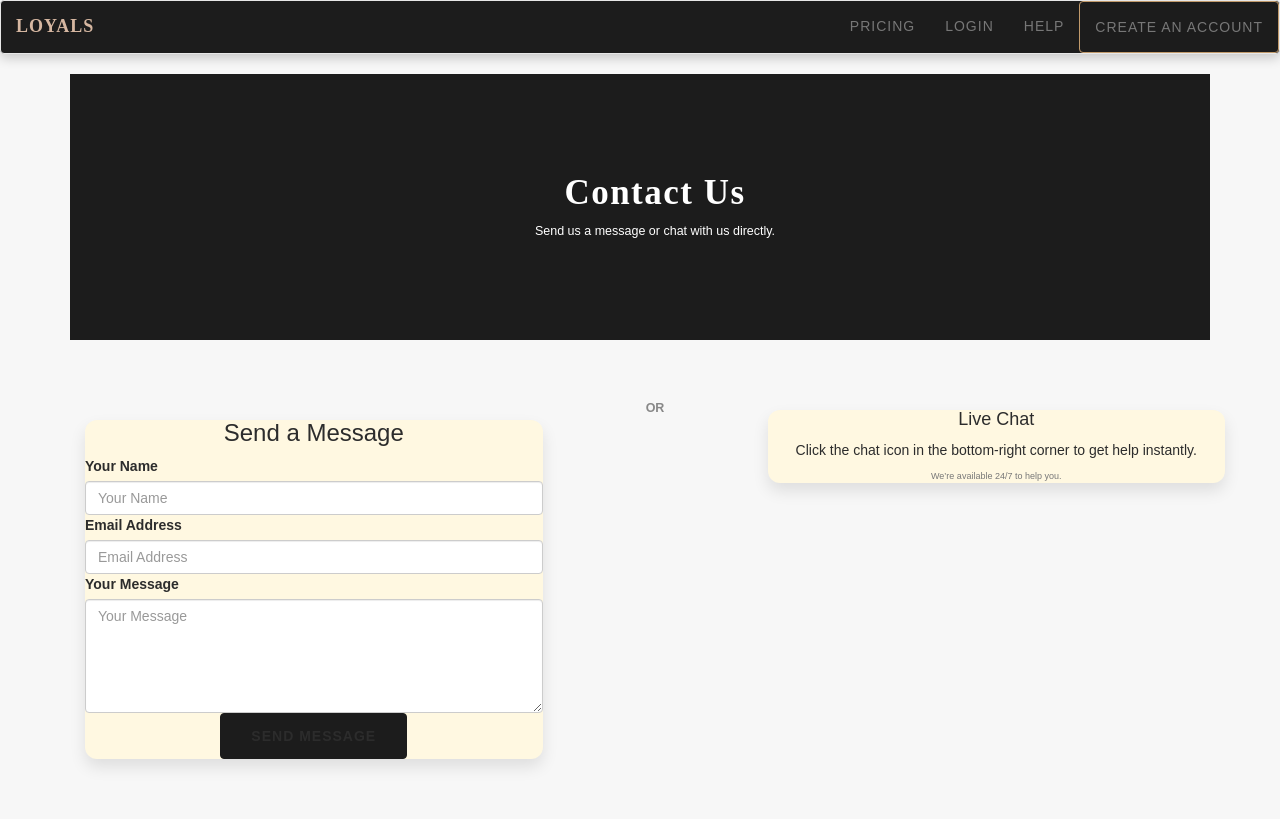
After one commit to dudebot05/CS-480-680-Rewards_and_scheduling, a Flask app: page /contact in a window 1280 px wide. The commit adds this page. Run offline with Flask 3, Linux system fonts and the light colour scheme; parts of the project's set-up code (start-up, migrations or seed data) failed here and were passed over; some libraries are stand-ins or nearby versions.

Commit message:
contact page created

```diff
--- a/app/routes/dashboard.py
+++ b/app/routes/dashboard.py
@@ -8,6 +8,7 @@ from .. import db
 from app.models.rewards import RewardTransaction
 from app.static.edit import EditForm
 from app.static.rewards import RewardsForm
+from app.static.forms.contact import ContactForm
 from app.static.pricing import PriceForm
 from . import main
 from flask import flash, render_template, redirect, url_for, request
@@ -161,3 +162,13 @@ def pricing():
 @main.route('/')
 def index():
     return render_template('index.html')
+
+@main.route('/contact', methods=['GET', 'POST'])
+def contact():
+    form = ContactForm()
+    if form.validate_on_submit():
+        # You can handle the form submission here (e.g., send email or save to DB)
+        flash('Thanks for your message! We will get back to you shortly.')
+        return redirect(url_for('main.contact'))
+
+    return render_template('contact.html', form=form)
--- /dev/null
+++ b/app/static/css/contact.css
@@ -0,0 +1,88 @@
+body {
+  font-family: 'Poppins', sans-serif;
+  background-color: #F7F7F7;
+  color: #2C2C2C;
+}
+
+.contact-header {
+  background-color: #1C1C1C; /* Deep Charcoal */
+  color: white;
+  padding: 80px 0;
+}
+
+.contact-header h1 {
+  font-family: 'Playfair Display', serif;
+  font-size: 3.5rem;
+  font-weight: 700;
+  letter-spacing: 1.5px;
+}
+
+.contact-header p {
+  font-size: 1.25rem;
+  font-weight: 400;
+}
+
+.contact-wrapper {
+  padding: 60px 0;
+}
+
+.form-box,
+.chat-box {
+  background-color: #FFF8E1; /* Light Cream */
+  border-radius: 12px;
+  box-shadow: 0 8px 16px rgba(0, 0, 0, 0.1);
+  transition: transform 0.3s ease, box-shadow 0.3s ease;
+  height: 100%;
+}
+
+.form-box:hover,
+.chat-box:hover {
+  transform: translateY(-5px);
+  box-shadow: 0 12px 24px rgba(0, 0, 0, 0.15);
+}
+
+.or-divider {
+  font-size: 1.25rem;
+  font-weight: 600;
+  color: #888;
+}
+
+.btn-dark {
+  background-color: #1C1C1C;
+  border-color: #1C1C1C;
+  font-weight: 600;
+  padding: 12px 30px;
+  letter-spacing: 1px;
+  text-transform: uppercase;
+}
+
+.btn-dark:hover {
+  background-color: #C19A6B; /* Soft Gold */
+  color: #1C1C1C;
+}
+
+footer,
+.footer {
+  background-color: #1C1C1C;
+  color: white;
+  padding: 40px 0;
+  text-align: center;
+}
+
+footer p,
+.footer p {
+  font-size: 1rem;
+  letter-spacing: 1px;
+}
+
+/* Responsive Tweaks */
+@media (max-width: 768px) {
+  .or-divider {
+    display: none;
+  }
+
+  .form-box,
+  .chat-box {
+    margin-bottom: 30px;
+  }
+}
--- /dev/null
+++ b/app/static/forms/contact.py
@@ -0,0 +1,9 @@
+from flask_wtf import FlaskForm
+from wtforms import StringField, TextAreaField, SubmitField
+from wtforms.validators import DataRequired, Email, Length
+
+class ContactForm(FlaskForm):
+    name = StringField('Your Name', validators=[DataRequired(), Length(min=2, max=50)])
+    email = StringField('Email Address', validators=[DataRequired(), Email()])
+    message = TextAreaField('Your Message', validators=[DataRequired(), Length(min=10)])
+    submit = SubmitField('Send Message')
--- a/app/templates/base.html
+++ b/app/templates/base.html
@@ -53,15 +53,16 @@
         <span class="icon-bar"></span>
       </button>
       <!-- Brand -->
-      <a class="navbar-brand sidebartitle" href="#">Loyals</a>
+      <a class="navbar-brand sidebartitle" href="{{ url_for('main.index') }}">Loyals</a>
     </div>
 
     <!-- Collect the nav links for toggling -->
     <div class="collapse navbar-collapse" id="navbarNav">
       <ul class="nav navbar-nav navbar-right">
         <!-- nav-link is a custom class you can keep for styling -->
-        <li><a class="nav-link" href="pricing.html">Pricing</a></li>
+        <li><a class="nav-link" href="{{ url_for('main.pricing') }}">Pricing</a></li>
         <li><a class="nav-link" href="{{ url_for('auth.login') }}">Login</a></li>
+        <li><a class="nav-link" href="{{ url_for('main.contact') }}">Help</a></li>
         <!-- btn-outline-light is also a custom class in your CSS -->
         <li><a class="btn btn-outline-light" href="{{ url_for('auth.register') }}">Create an Account</a></li>
       </ul>
--- /dev/null
+++ b/app/templates/contact.html
@@ -0,0 +1,93 @@
+{% extends "base.html" %}
+{% import "bootstrap/wtf.html" as wtf %}
+
+{% block head %}
+  {{ super() }}
+  <link rel="stylesheet" href="{{ url_for('static', filename='css/contact.css') }}">
+{% endblock %}
+
+{% block title %}Contact Us{% endblock %}
+
+{% block page_content %}
+<section class="contact-header text-center text-white py-5">
+  <div class="container">
+    <h1 class="display-4">Contact Us</h1>
+    <p class="lead">Send us a message or chat with us directly.</p>
+  </div>
+</section>
+
+<section class="contact-wrapper py-5">
+  <div class="container">
+    <div class="row align-items-center">
+      <!-- Contact Form -->
+      <div class="col-md-5 mb-5 mb-md-0">
+        <div class="form-box p-4">
+          <form method="POST" action="">
+            {{ form.hidden_tag() }}
+            <h3 class="text-center mb-4">Send a Message</h3>
+            <div class="mb-3">
+              {{ form.name.label(class="form-label") }}
+              {{ form.name(class="form-control", placeholder="Your Name") }}
+            </div>
+            <div class="mb-3">
+              {{ form.email.label(class="form-label") }}
+              {{ form.email(class="form-control", placeholder="Email Address") }}
+            </div>
+            <div class="mb-3">
+              {{ form.message.label(class="form-label") }}
+              {{ form.message(class="form-control", rows=5, placeholder="Your Message") }}
+            </div>
+            {% with messages = get_flashed_messages() %}
+              {% if messages %}
+                {% for message in messages %}
+                  <p class="text-success text-center">{{ message }}</p>
+                {% endfor %}
+              {% endif %}
+            {% endwith %}
+            <div class="text-center">
+              {{ form.submit(class="btn btn-dark px-5 py-2") }}
+            </div>
+          </form>
+        </div>
+      </div>
+
+      <!-- OR Divider -->
+      <div class="col-md-2 text-center">
+        <div class="or-divider my-4">OR</div>
+      </div>
+
+      <!-- Tawk.to Live Chat Box Explanation -->
+      <div class="col-md-5">
+        <div class="chat-box d-flex flex-column justify-content-center align-items-center text-center p-4">
+          <h4 class="mb-3">Live Chat</h4>
+          <p>Click the chat icon in the bottom-right corner to get help instantly.</p>
+          <p class="text-muted" style="font-size: 0.9rem;">We’re available 24/7 to help you.</p>
+        </div>
+      </div>
+    </div>
+  </div>
+</section>
+
+<!-- Tawk.to Live Chat Script -->
+  <!--Start of Tawk.to Script-->
+  <div class="tawkto">
+    <script type="text/javascript">
+      var Tawk_API=Tawk_API||{}, Tawk_LoadStart=new Date();
+      (function(){
+      var s1=document.createElement("script"),s0=document.getElementsByTagName("script")[0];
+      s1.async=true;
+      s1.src='https://embed.tawk.to/67a302a1825083258e102c08/1ijac4hqq';
+      s1.charset='UTF-8';
+      s1.setAttribute('crossorigin','*');
+      s0.parentNode.insertBefore(s1,s0);
+      })();
+      </script>
+      <!--End of Tawk.to Script-->
+    </div>
+{% endblock %}
+
+{% block footer %}
+<div class="footer text-center py-4 bg-dark text-white">
+  <p class="mb-0">&copy; 2025 Loyals. Booking & Rewards Made Luxurious.</p>
+</div>
+{% endblock %}
```
